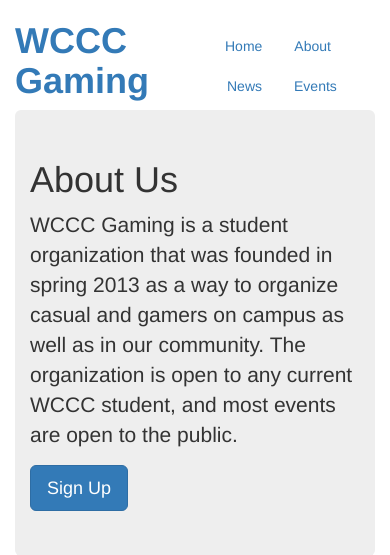
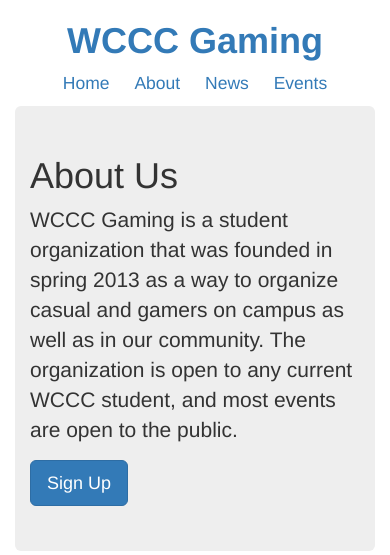
Before and after one commit to aslezak-old/wccc-gaming, a Rails app: page / in a window 390 px wide. Shown: the top 555 px of the page. Run offline with Rails 7, Linux system fonts and the light colour scheme; data that the repository does not hold is empty; style sheets or scripts are compiled from the project's sources; some libraries are stand-ins or nearby versions.

Commit message:
adjust some styles for mobile

```diff
--- a/app/assets/stylesheets/custom.css.scss
+++ b/app/assets/stylesheets/custom.css.scss
@@ -1,14 +1,21 @@
 @import "bootstrap";
 
 #nav {
-  margin-top:25px;
+  margin-top:35px;
+  float:right;
+  list-style:none;
+  font-size:1.25em;
+}
+#nav li {
+  display:inline;
+  padding:10px;
 }
 
 .newsTitle {
   overflow:hidden;
 
   span{
-    margin-top: 20px;
+    margin-top: 35px;
   }
 }
 
@@ -47,3 +54,20 @@
     padding:10px;
   }
 }
+
+@media (max-width: 730px) {
+  #nav {
+    margin-top:0;
+    float:none;
+    padding-left:0px;
+  }
+  #nav li {
+    float:none;
+    display:inline;
+    width:25%;
+  }
+  .head {
+    width: 100%;
+    text-align:center;
+  }
+}
--- a/app/views/layouts/application.html.erb
+++ b/app/views/layouts/application.html.erb
@@ -26,11 +26,11 @@
   </div>
 </div>
 <div class="row">
-  <div class="col-xs-6">
+  <div class="col-xs-6 head">
     <h1 class="logo"><strong><%= link_to "WCCC Gaming", root_path %></strong></h1>
   </div>
-  <div class="col-xs-6">
-    <ul id="nav" class="nav pull-right nav-pills">
+  <div class="col-xs-6 head">
+    <ul id="nav">
       <li><%= link_to "Home", root_path %></li>
       <li><%= link_to "About", about_path %></a></li>
       <li><%= link_to "News", news_list_path %></li>
```
Also changed, not shown: 1 other file.
